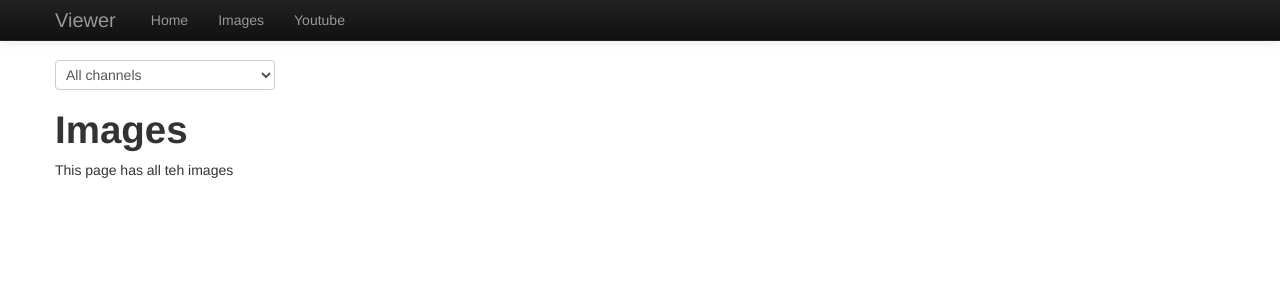
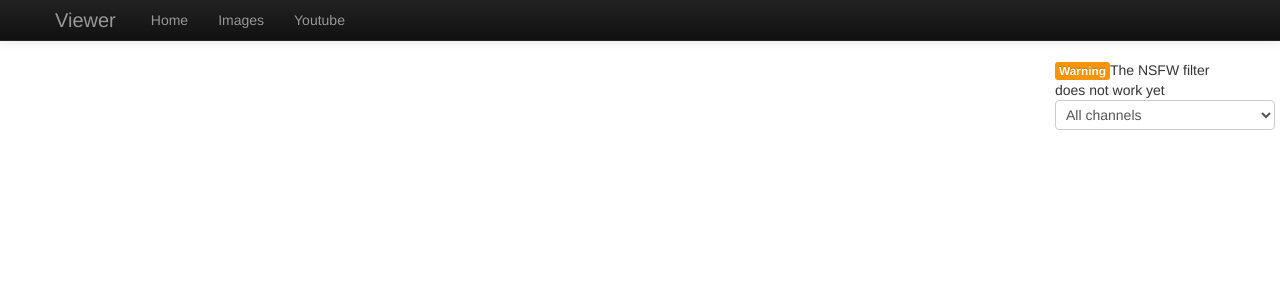
Before and after one commit to kib/bot, a Django app: template src/viewer/templates/viewer/images.html in a window 1280 px wide. Shown: the top 301 px of the page. Run offline with Django 3.2, Linux system fonts and the light colour scheme; the template is opened without the code that fills it, so the values that code supplies are empty; some libraries are stand-ins or nearby versions.

Commit message:
Added controls to template (not working yet)

```diff
--- a/src/viewer/templates/viewer/images.html
+++ b/src/viewer/templates/viewer/images.html
@@ -1,17 +1,6 @@
 {% extends 'viewer/page_bits/base.html' %}
 
-{% block 'controls' %}
-<select>
-    <option>All channels</option>
-    {% for channel in channels %}
-        <option>{{ channel }}</option>
-    {% endfor %}
-</select>
-{% endblock %}
-
 {% block 'body' %}
-<h1>Images</h1>
-<p>This page has all teh images</p>
 {% if images %}
     {% for image in images %}
         <div>
--- a/src/viewer/templates/viewer/page_bits/base.html
+++ b/src/viewer/templates/viewer/page_bits/base.html
@@ -2,7 +2,7 @@
 <html lang="en">
   <head>
     <meta charset="utf-8">
-    <title>Bootstrap, from Twitter</title>
+    <title>Linkviewer</title>
     <meta name="viewport" content="width=device-width, initial-scale=1.0">
     <meta name="description" content="">
     <meta name="author" content="">
@@ -33,15 +33,18 @@
 
     {% include "viewer/page_bits/navbar.html" %}
     <div class="container">
-    {% block 'controls' %}
-    {% endblock %}
-  </div>
-    <div class="container">
-
-{% block 'body' %}
-{% endblock %}
-
-    </div> <!-- /container -->
+      <div class="row">
+        <div class="span10">
+            {% block 'body' %}
+            {% endblock %}
+        </div>
+        <div class="span2">
+            {% block 'controls' %}
+                {% include "viewer/page_bits/controls.html" %}
+            {% endblock %}
+        </div>
+      </div>
+    </div><!-- /container -->
 
     <!-- Le javascript
     ================================================== -->
--- /dev/null
+++ b/src/viewer/templates/viewer/page_bits/controls.html
@@ -0,0 +1,10 @@
+<div>
+<span class="label label-warning">Warning</span><span>The NSFW filter does not work yet</span>
+
+<select>
+    <option>All channels</option>
+    {% for channel in channels %}
+        <option>{{ channel }}</option>
+    {% endfor %}
+</select>
+</div>
```
Also changed, not shown: src/viewer/templates/viewer/page_bits/images.html (deleted).
